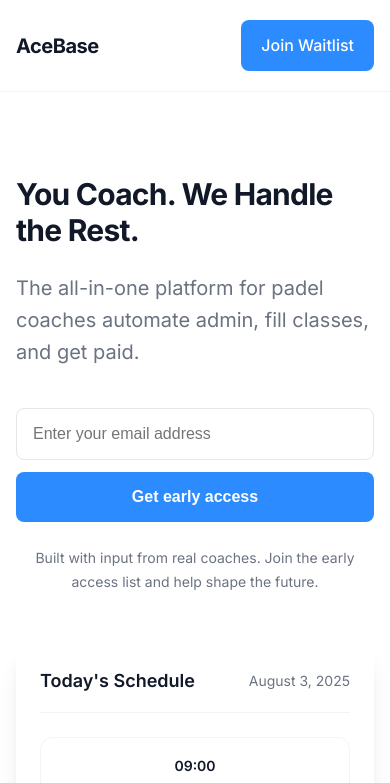
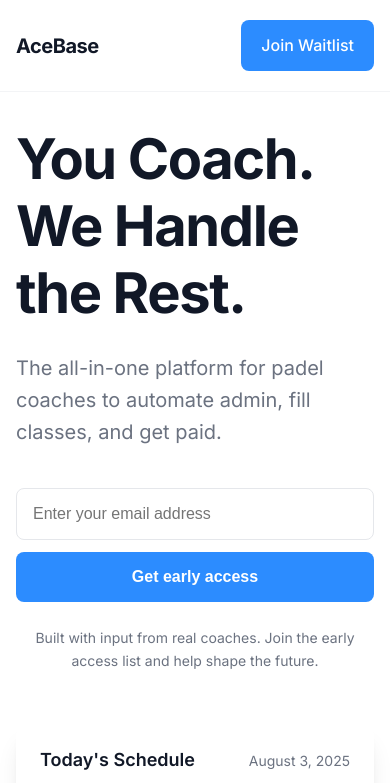
Before and after one commit to arhaikal/acebase, a plain HTML site: page index.html in a window 390 px wide. Shown: the top 783 px of the page. Drawn offline with Linux system fonts and the light colour scheme.

Commit message:
fix mobile view

```diff
--- a/index.html
+++ b/index.html
@@ -31,7 +31,7 @@
             <div class="hero-content">
                 <div class="hero-text">
                     <h1>You Coach. We Handle the Rest.</h1>
-                    <p class="hero-subtitle">The all-in-one platform for padel coaches automate admin, fill classes, and get paid.</p>
+                    <p class="hero-subtitle">The all-in-one platform for padel coaches to automate admin, fill classes, and get paid.</p>
 
                     <div class="hero-stats">
                         <div class="stat">
--- a/styles.css
+++ b/styles.css
@@ -41,7 +41,8 @@
     --font-size-2xl: 1.5rem;
     --font-size-3xl: 1.875rem;
     --font-size-4xl: 2.25rem;
-    --font-size-5xl: 4.9rem;
+    --font-size-5xl: 3.5rem;
+    --font-size-6xl: 4.9rem;
 
     /* Spacing */
     --space-1: 0.25rem;
@@ -146,9 +147,15 @@
 
 /* Hero Section */
 .hero {
-    padding: calc(80px + var(--space-24)) 0 var(--space-24);
+    padding: calc(30px + var(--space-24)) 0 var(--space-24);
     background: var(--background);
     overflow: hidden;
+}
+
+@media (min-width: 768px) {
+    .hero {
+        padding: calc(80px + var(--space-24)) 0 var(--space-24);
+    }
 }
 
 /* Social Proof Elements */
@@ -252,7 +259,7 @@
 
 @media (min-width: 768px) {
     .hero h1 {
-        font-size: var(--font-size-5xl);
+        font-size: var(--font-size-6xl);
         letter-spacing: -0.025em;
     }
 }
@@ -1304,7 +1311,7 @@
     }
 
     .hero h1 {
-        font-size: var(--font-size-3xl);
+        font-size: var(--font-size-5xl);
     }
 
     .hero-stats {
```
